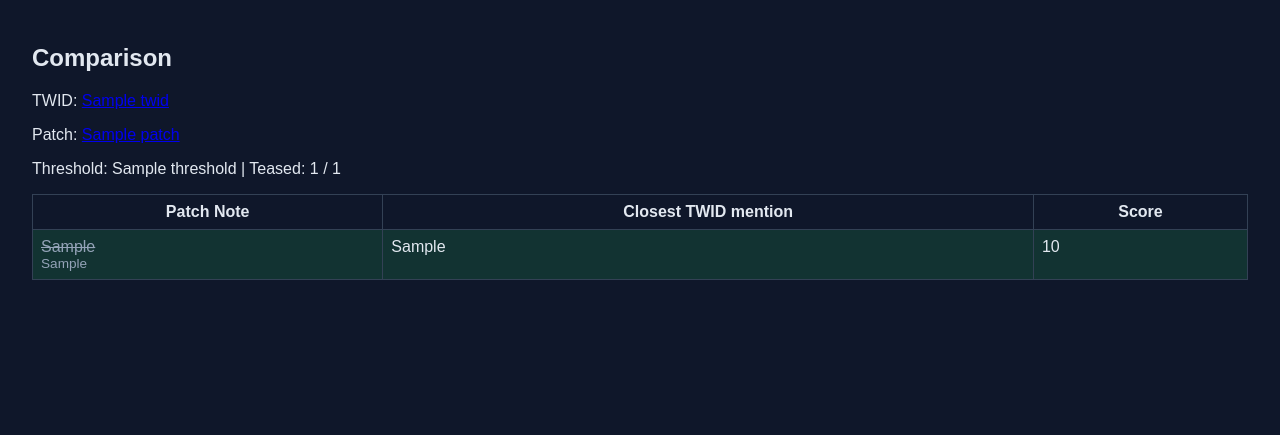
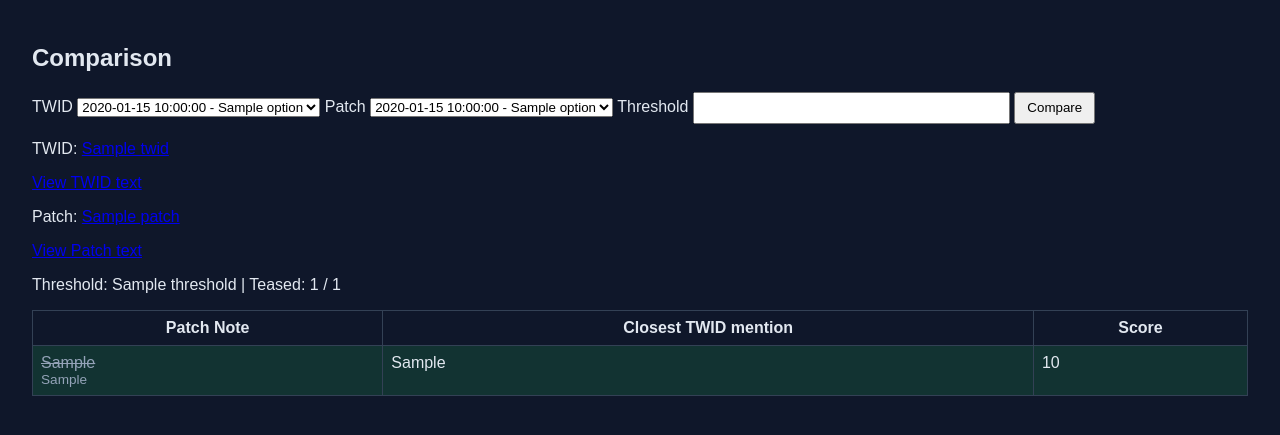
Before and after one commit to peroty/player-support-report, a Flask app: template templates/compare.html in a window 1280 px wide. Shown: the part 100-535 px from the top of the page. Run offline with Flask 3, Linux system fonts and the light colour scheme; the template is opened without the code that fills it: most values are stand-ins (such as "Sample title", 1, 10 or a date in 2020).

Commit message:
Improve text parsing, selectable compare, and 404 log noise handling (#10)

```diff
--- a/app.py
+++ b/app.py
@@ -78,6 +78,7 @@ def init_db() -> None:
             url TEXT NOT NULL,
             published_at TEXT,
             content_text TEXT NOT NULL DEFAULT '',
+            content_markdown TEXT NOT NULL DEFAULT '',
             content_normalized TEXT NOT NULL DEFAULT '',
             content_hash TEXT NOT NULL DEFAULT '',
             content_html TEXT NOT NULL,
@@ -111,6 +112,7 @@ def init_db() -> None:
             published_at TEXT,
             content_hash TEXT NOT NULL,
             content_text TEXT NOT NULL,
+            content_markdown TEXT NOT NULL,
             content_normalized TEXT NOT NULL,
             content_html TEXT NOT NULL,
             is_changed INTEGER NOT NULL CHECK(is_changed IN (0,1))
@@ -124,6 +126,8 @@ def init_db() -> None:
         conn.execute("ALTER TABLE articles ADD COLUMN content_text TEXT NOT NULL DEFAULT ''")
     if "content_normalized" not in existing_cols:
         conn.execute("ALTER TABLE articles ADD COLUMN content_normalized TEXT NOT NULL DEFAULT ''")
+    if "content_markdown" not in existing_cols:
+        conn.execute("ALTER TABLE articles ADD COLUMN content_markdown TEXT NOT NULL DEFAULT ''")
     if "content_hash" not in existing_cols:
         conn.execute("ALTER TABLE articles ADD COLUMN content_hash TEXT NOT NULL DEFAULT ''")
     conn.commit()
@@ -253,19 +257,45 @@ def extract_section_items(html: str, article_type: str) -> list[tuple[str, str,
     return output
 
 
+def html_to_markdown(html: str) -> str:
+    soup = BeautifulSoup(html, "html.parser")
+    root = soup.find("article") or soup.find("main") or soup.body or soup
+    lines: list[str] = []
+    for node in root.find_all(["h1", "h2", "h3", "h4", "p", "li", "blockquote"]):
+        text = node.get_text(" ", strip=True)
+        if not text:
+            continue
+        if node.name == "h1":
+            lines.append(f"# {text}")
+        elif node.name == "h2":
+            lines.append(f"## {text}")
+        elif node.name == "h3":
+            lines.append(f"### {text}")
+        elif node.name == "h4":
+            lines.append(f"#### {text}")
+        elif node.name == "li":
+            lines.append(f"- {text}")
+        elif node.name == "blockquote":
+            lines.append(f"> {text}")
+        else:
+            lines.append(text)
+    return "\n\n".join(lines)
+
+
 def upsert_article(conn: sqlite3.Connection, *, title: str, url: str, published_at: str | None, html: str) -> int:
     slug = slug_from_url(url)
     article_type = classify_article(url, title)
     fetched_at = datetime.now(timezone.utc).isoformat()
     content_text = BeautifulSoup(html, "html.parser").get_text(" ", strip=True)
-    content_normalized = normalize_line(content_text)
+    content_markdown = html_to_markdown(html)
+    content_normalized = normalize_line(content_markdown or content_text)
     content_hash = sha256(content_normalized.encode("utf-8")).hexdigest()
     previous = conn.execute("SELECT content_hash FROM articles WHERE slug = ?", (slug,)).fetchone()
     is_changed = 0 if previous and previous["content_hash"] == content_hash else 1
     conn.execute(
         """
-        INSERT INTO articles(slug, article_type, title, url, published_at, content_text, content_normalized, content_hash, content_html, fetched_at)
-        VALUES(?,?,?,?,?,?,?,?,?,?)
+        INSERT INTO articles(slug, article_type, title, url, published_at, content_text, content_markdown, content_normalized, content_hash, content_html, fetched_at)
+        VALUES(?,?,?,?,?,?,?,?,?,?,?)
         ON CONFLICT(slug)
         DO UPDATE SET
           title=excluded.title,
@@ -273,22 +303,23 @@ def upsert_article(conn: sqlite3.Connection, *, title: str, url: str, published_
           url=excluded.url,
           published_at=excluded.published_at,
           content_text=excluded.content_text,
+          content_markdown=excluded.content_markdown,
           content_normalized=excluded.content_normalized,
           content_hash=excluded.content_hash,
           content_html=excluded.content_html,
           fetched_at=excluded.fetched_at
         """,
-        (slug, article_type, title, url, published_at, content_text, content_normalized, content_hash, html, fetched_at),
+        (slug, article_type, title, url, published_at, content_text, content_markdown, content_normalized, content_hash, html, fetched_at),
     )
     row = conn.execute("SELECT id FROM articles WHERE slug = ?", (slug,)).fetchone()
     assert row is not None
     article_id = int(row["id"])
     conn.execute(
         """
-        INSERT INTO article_versions(article_id, fetched_at, title, published_at, content_hash, content_text, content_normalized, content_html, is_changed)
-        VALUES(?,?,?,?,?,?,?,?,?)
+        INSERT INTO article_versions(article_id, fetched_at, title, published_at, content_hash, content_text, content_markdown, content_normalized, content_html, is_changed)
+        VALUES(?,?,?,?,?,?,?,?,?,?)
         """,
-        (article_id, fetched_at, title, published_at, content_hash, content_text, content_normalized, html, is_changed),
+        (article_id, fetched_at, title, published_at, content_hash, content_text, content_markdown, content_normalized, html, is_changed),
     )
 
     conn.execute("DELETE FROM extracted_items WHERE article_id = ?", (article_id,))
@@ -357,6 +388,13 @@ def parse_search_terms(query: str) -> tuple[list[str], list[str]]:
     return [term for term in quoted if term], [term for term in keywords if term]
 
 
+def parse_int(value: str | None, default: int) -> int:
+    try:
+        return int(value) if value is not None else default
+    except (TypeError, ValueError):
+        return default
+
+
 def find_latest(conn: sqlite3.Connection, article_type: str):
     return conn.execute(
         "SELECT * FROM articles WHERE article_type = ? ORDER BY published_at DESC NULLS LAST, id DESC LIMIT 1",
@@ -374,6 +412,13 @@ def find_matches(patch_id: int, twid_id: int, threshold: int = 82) -> list[sqlit
         "SELECT id, section, item_text, normalized_item FROM extracted_items WHERE article_id = ?",
         (twid_id,),
     ).fetchall()
+    if not patch_rows or not twid_rows:
+        patch_article = conn.execute("SELECT content_markdown FROM articles WHERE id = ?", (patch_id,)).fetchone()
+        twid_article = conn.execute("SELECT content_markdown FROM articles WHERE id = ?", (twid_id,)).fetchone()
+        patch_lines = [line for line in (patch_article["content_markdown"] if patch_article else "").splitlines() if len(normalize_line(line)) > 20]
+        twid_lines = [line for line in (twid_article["content_markdown"] if twid_article else "").splitlines() if len(normalize_line(line)) > 20]
+        patch_rows = [{"section": "Body", "item_text": line, "normalized_item": normalize_line(line)} for line in patch_lines]
+        twid_rows = [{"section": "Body", "item_text": line, "normalized_item": normalize_line(line)} for line in twid_lines]
     results = []
     for patch in patch_rows:
         best_score = 0
@@ -442,18 +487,30 @@ def compare_latest():
     conn = get_db()
     latest_twid = find_latest(conn, "twid")
     latest_patch = find_latest(conn, "patch")
+    twids = conn.execute(
+        "SELECT id, title, published_at FROM articles WHERE article_type = 'twid' ORDER BY published_at DESC NULLS LAST, id DESC LIMIT 100"
+    ).fetchall()
+    patches = conn.execute(
+        "SELECT id, title, published_at FROM articles WHERE article_type = 'patch' ORDER BY published_at DESC NULLS LAST, id DESC LIMIT 100"
+    ).fetchall()
+    twid_id = parse_int(request.args.get("twid_id"), latest_twid["id"] if latest_twid else 0)
+    patch_id = parse_int(request.args.get("patch_id"), latest_patch["id"] if latest_patch else 0)
+    selected_twid = conn.execute("SELECT * FROM articles WHERE id = ?", (twid_id,)).fetchone() if twid_id else latest_twid
+    selected_patch = conn.execute("SELECT * FROM articles WHERE id = ?", (patch_id,)).fetchone() if patch_id else latest_patch
     conn.close()
-    if not latest_twid or not latest_patch:
+    if not selected_twid or not selected_patch:
         return render_template("compare.html", error="Need at least one TWID and one Patch article."), 400
 
     threshold = int(request.args.get("threshold", 82))
-    results = find_matches(latest_patch["id"], latest_twid["id"], threshold=threshold)
+    results = find_matches(selected_patch["id"], selected_twid["id"], threshold=threshold)
     teased_count = sum(1 for row in results if row["teased"])
     return render_template(
         "compare.html",
         results=results,
-        twid=latest_twid,
-        patch=latest_patch,
+        twid=selected_twid,
+        patch=selected_patch,
+        twids=twids,
+        patches=patches,
         threshold=threshold,
         teased_count=teased_count,
     )
@@ -479,6 +536,7 @@ def search():
             rows = conn.execute(
                 f"""
                 SELECT
+                    a.id,
                     a.slug,
                     a.title,
                     a.url,
@@ -494,7 +552,7 @@ def search():
                       FROM article_versions v
                       WHERE v.article_id = a.id AND v.is_changed = 1
                     ) AS changed_versions,
-                    substr(a.content_text, 1, 450) AS excerpt
+                    substr(a.content_markdown, 1, 450) AS excerpt
                 FROM articles a
                 WHERE {where}
                 ORDER BY a.published_at DESC NULLS LAST
@@ -526,6 +584,19 @@ def history(slug: str):
     return render_template("history.html", article=article, versions=versions)
 
 
+@app.route("/article/<int:article_id>")
+def article_detail(article_id: int):
+    conn = get_db()
+    article = conn.execute(
+        "SELECT id, title, url, article_type, published_at, content_markdown FROM articles WHERE id = ?",
+        (article_id,),
+    ).fetchone()
+    conn.close()
+    if not article:
+        return render_template("error.html", error=f"No article found for id '{article_id}'"), 404
+    return render_template("article.html", article=article)
+
+
 @app.route("/healthz")
 def healthz():
     return {"status": "ok"}, 200
@@ -533,10 +604,25 @@ def healthz():
 
 @app.route("/logs")
 def logs():
+    include_404 = request.args.get("include_404", "0") == "1"
     conn = get_db()
-    rows = conn.execute("SELECT created_at, level, message, details FROM app_logs ORDER BY id DESC LIMIT 300").fetchall()
+    if include_404:
+        rows = conn.execute("SELECT created_at, level, message, details FROM app_logs ORDER BY id DESC LIMIT 300").fetchall()
+    else:
+        rows = conn.execute(
+            """
+            SELECT created_at, level, message, details
+            FROM app_logs
+            WHERE NOT (
+                message = 'Unhandled application exception'
+                AND coalesce(details, '') LIKE '%werkzeug.exceptions.NotFound%'
+            )
+            ORDER BY id DESC
+            LIMIT 300
+            """
+        ).fetchall()
     conn.close()
-    return render_template("logs.html", rows=rows, log_path=str(LOG_PATH))
+    return render_template("logs.html", rows=rows, log_path=str(LOG_PATH), include_404=include_404)
 
 
 @app.route("/favicon.ico")
--- a/templates/compare.html
+++ b/templates/compare.html
@@ -4,8 +4,31 @@
   <p class="error">{{ error }}</p>
 {% else %}
   <h2>Comparison</h2>
+  <form method="get">
+    <label>TWID</label>
+    <select name="twid_id">
+      {% for option in twids %}
+        <option value="{{ option['id'] }}" {% if option['id'] == twid['id'] %}selected{% endif %}>
+          {{ option['published_at'] or 'Unknown' }} - {{ option['title'] }}
+        </option>
+      {% endfor %}
+    </select>
+    <label>Patch</label>
+    <select name="patch_id">
+      {% for option in patches %}
+        <option value="{{ option['id'] }}" {% if option['id'] == patch['id'] %}selected{% endif %}>
+          {{ option['published_at'] or 'Unknown' }} - {{ option['title'] }}
+        </option>
+      {% endfor %}
+    </select>
+    <label>Threshold</label>
+    <input type="number" name="threshold" min="0" max="100" value="{{ threshold }}" />
+    <button type="submit">Compare</button>
+  </form>
   <p>TWID: <a href="{{ twid['url'] }}" target="_blank">{{ twid['title'] }}</a></p>
+  <p><a href="{{ url_for('article_detail', article_id=twid['id']) }}">View TWID text</a></p>
   <p>Patch: <a href="{{ patch['url'] }}" target="_blank">{{ patch['title'] }}</a></p>
+  <p><a href="{{ url_for('article_detail', article_id=patch['id']) }}">View Patch text</a></p>
   <p>Threshold: {{ threshold }} | Teased: {{ teased_count }} / {{ results|length }}</p>
 
   <table>
--- a/templates/index.html
+++ b/templates/index.html
@@ -37,7 +37,11 @@
   {% for row in recent_articles %}
     <tr>
       <td>{{ row['article_type'] }}</td>
-      <td><a href="{{ row['url'] }}" target="_blank">{{ row['title'] }}</a></td>
+      <td>
+        <a href="{{ row['url'] }}" target="_blank">{{ row['title'] }}</a>
+        <br />
+        <a href="{{ url_for('article_detail', article_id=row['id']) }}">View parsed text</a>
+      </td>
       <td>{{ row['published_at'] or 'Unknown' }}</td>
       <td><a href="{{ url_for('history', slug=row['slug']) }}">Versions</a></td>
     </tr>
--- a/templates/logs.html
+++ b/templates/logs.html
@@ -2,6 +2,11 @@
 {% block content %}
 <h2>Application logs</h2>
 <p>Showing latest {{ rows|length }} entries. File log path: <code>{{ log_path }}</code></p>
+{% if include_404 %}
+  <p><a href="{{ url_for('logs') }}">Hide historical 404 tracebacks</a></p>
+{% else %}
+  <p><a href="{{ url_for('logs', include_404=1) }}">Show historical 404 tracebacks</a></p>
+{% endif %}
 <table>
   <thead>
     <tr><th>Time (UTC)</th><th>Level</th><th>Message</th><th>Details</th></tr>
--- a/templates/search.html
+++ b/templates/search.html
@@ -18,7 +18,11 @@
       <tr>
         <td>{{ row['published_at'] or 'Unknown' }}</td>
         <td>{{ row['article_type'] }}</td>
-        <td><a href="{{ row['url'] }}" target="_blank">{{ row['title'] }}</a></td>
+        <td>
+          <a href="{{ row['url'] }}" target="_blank">{{ row['title'] }}</a>
+          <br />
+          <a href="{{ url_for('article_detail', article_id=row['id']) }}">View parsed text</a>
+        </td>
         <td>
           {{ row['version_count'] }} total / {{ row['changed_versions'] }} changed
           <br />
```
Also changed, not shown: README.md.
